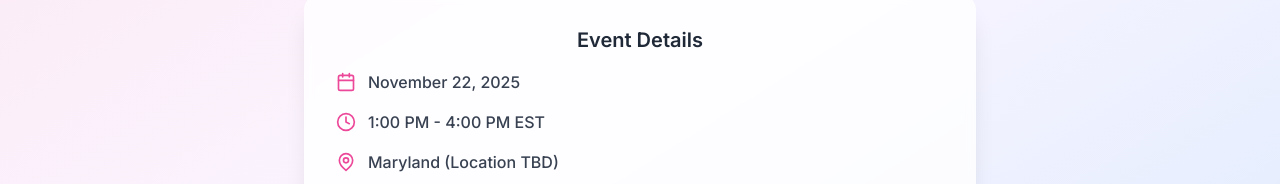
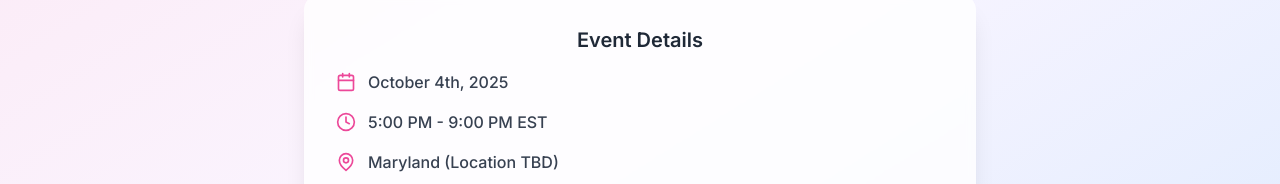
Before and after one commit to mmart196/baby-shower-website, a React (Vite) app: page / in a window 1280 px wide. Shown: the part 322-506 px from the top of the page. Built offline with nearby package versions, Linux system fonts and the light colour scheme; no server answers.

Commit message:
Change dates info

```diff
--- a/src/data/initialData.ts
+++ b/src/data/initialData.ts
@@ -2,8 +2,8 @@ import { WishlistItem, EventDetails, PaymentOption } from '../types';
 
 export const eventDetails: EventDetails = {
   couple: 'Rachel & Michael',
-  date: 'November 22, 2025',
-  time: '1:00 PM - 4:00 PM EST',
+  date: 'October 4th, 2025',
+  time: '5:00 PM - 9:00 PM EST',
   location: 'Maryland (Location TBD)',
   contact: 'Michael13414@gmail.com'
 };
```
